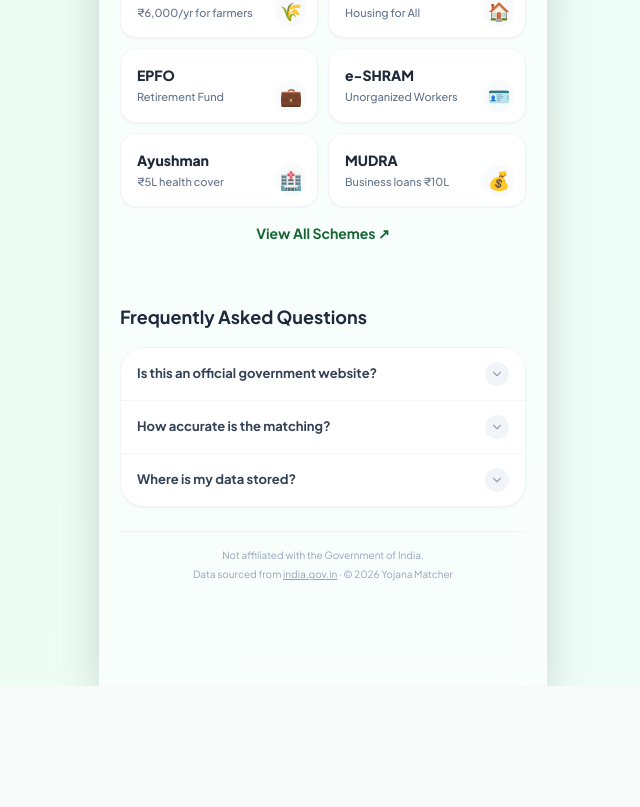
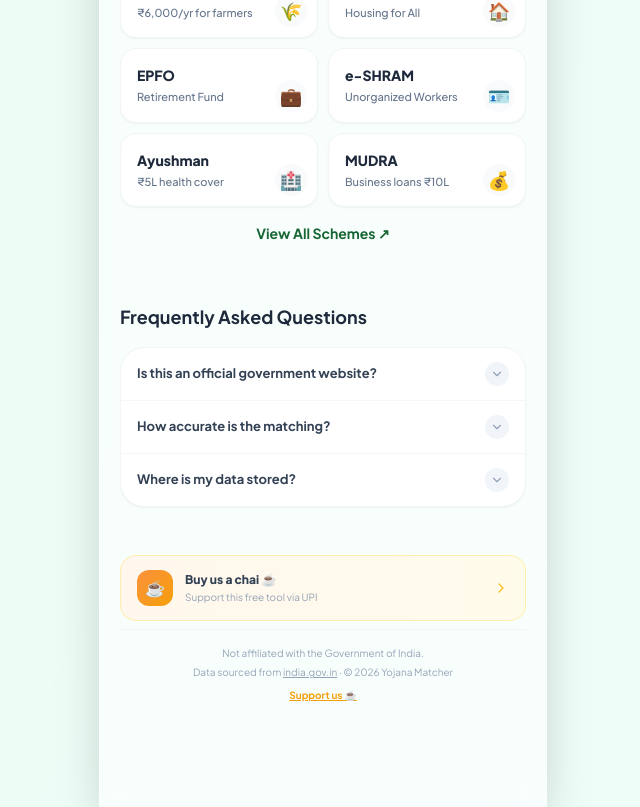
Before and after one commit to aryandigital/Yojana-matcher, a Next.js app: page / in a window 1280 px wide. Shown: the part 1575-2382 px from the top of the page, without its empty margins (317-957 px from the left). Before the commit the page ends 2261 px from the top, so only its background shows below. Built offline with nearby package versions, Linux system fonts and the light colour scheme; no server answers.

Commit message:
feat: add UPI donation support (8958538471@upi) for monetization - Support card in results section (post-value delivery) - Buy me a chai banner on homepage - UPI link in footer

```diff
--- a/app/_components/NewHomePage.tsx
+++ b/app/_components/NewHomePage.tsx
@@ -362,10 +362,34 @@
                         </div>
                     </section>
 
+                    {/* ── Support Banner ── */}
+                    <section className="pt-6 pb-2">
+                        <a href="upi://pay?pa=8958538471@upi&pn=Yojana%20Matcher&cu=INR"
+                            className="flex items-center gap-3 bg-gradient-to-r from-orange-50 to-amber-50 border border-amber-200/60 rounded-2xl px-4 py-3.5 active:bg-amber-100 transition-colors group">
+                            <div className="w-9 h-9 bg-gradient-to-br from-orange-400 to-amber-500 rounded-xl flex items-center justify-center flex-shrink-0">
+                                <span className="text-base">☕</span>
+                            </div>
+                            <div className="flex-1 min-w-0">
+                                <span className="block text-xs font-black text-slate-700">
+                                    {lang === "en" ? "Buy us a chai ☕" : "हमें एक चाय पिलाएं ☕"}
+                                </span>
+                                <span className="block text-[10px] text-slate-400 mt-0.5">
+                                    {lang === "en" ? "Support this free tool via UPI" : "UPI से इस मुफ्त टूल को सपोर्ट करें"}
+                                </span>
+                            </div>
+                            <ChevronRight className="w-4 h-4 text-amber-400 group-active:translate-x-0.5 transition-transform flex-shrink-0" />
+                        </a>
+                    </section>
+
                     {/* ── Footer ── */}
                     <footer className="text-center text-[10px] text-slate-400 pt-4 pb-6 space-y-1 border-t border-slate-100">
                         <p>Not affiliated with the Government of India.</p>
                         <p>Data sourced from <a href="https://www.india.gov.in" target="_blank" rel="noopener noreferrer" className="underline">india.gov.in</a> · © 2026 Yojana Matcher</p>
+                        <p className="pt-1">
+                            <a href="upi://pay?pa=8958538471@upi&pn=Yojana%20Matcher&cu=INR" className="text-amber-500 hover:text-amber-600 font-bold underline">
+                                {lang === "en" ? "Support us ☕" : "सपोर्ट करें ☕"}
+                            </a>
+                        </p>
                     </footer>
                 </div>
             </main>
--- a/app/_components/YojanaForm.tsx
+++ b/app/_components/YojanaForm.tsx
@@ -880,6 +880,38 @@
           <p className="text-[11px] text-gray-400 leading-relaxed">⚠️ {tx("disclaimer", lang)}</p>
         </div>
 
+        {/* ── Support / Donate via UPI ── */}
+        <div className="bg-gradient-to-br from-orange-50 via-amber-50 to-yellow-50 border border-amber-200/60 rounded-2xl overflow-hidden mb-4 shadow-sm">
+          <div className="px-4 pt-4 pb-3">
+            <div className="flex items-start gap-3">
+              <div className="w-10 h-10 bg-gradient-to-br from-orange-400 to-amber-500 rounded-xl flex items-center justify-center flex-shrink-0 shadow-sm">
+                <span className="text-lg">☕</span>
+              </div>
+              <div className="flex-1">
+                <h3 className="font-black text-sm text-gray-800 leading-tight">
+                  {lang === "hi" ? "इस प्रोजेक्ट को सपोर्ट करें" : "Support This Project"}
+                </h3>
+                <p className="text-[11px] text-gray-500 mt-1 leading-snug">
+                  {lang === "hi"
+                    ? "यह टूल मुफ्त है और हमेशा रहेगा। अगर इसने आपकी मदद की, तो एक छोटा सा सहयोग हमें चालू रखने में मदद करेगा। 🙏"
+                    : "This tool is free & always will be. If it helped you, a small contribution keeps us running. 🙏"}
+                </p>
+              </div>
+            </div>
+          </div>
+          <div className="px-4 pb-4">
+            <a href="upi://pay?pa=8958538471@upi&pn=Yojana%20Matcher&cu=INR"
+              className="w-full flex items-center justify-center gap-2.5 bg-gradient-to-r from-orange-500 to-amber-500 hover:from-orange-600 hover:to-amber-600 text-white font-black text-sm rounded-xl py-3.5 transition-all active:scale-[0.97] shadow-md shadow-orange-200/50">
+              <IndianRupee className="w-4 h-4" />
+              {lang === "hi" ? "UPI से सपोर्ट करें" : "Support via UPI"}
+            </a>
+            <div className="flex items-center justify-center gap-2 mt-2.5">
+              <span className="text-[10px] text-gray-400 font-medium">UPI ID:</span>
+              <span className="text-[11px] text-gray-600 font-bold bg-white px-2 py-0.5 rounded-md border border-gray-100">8958538471@upi</span>
+            </div>
+          </div>
+        </div>
+
         <button onClick={handleReset}
           className="w-full flex items-center justify-center gap-2 text-sm font-bold text-white bg-green-500 hover:bg-green-600 rounded-2xl py-3.5 transition-colors shadow-md shadow-green-200">
           <RefreshCw className="w-4 h-4" />
```
